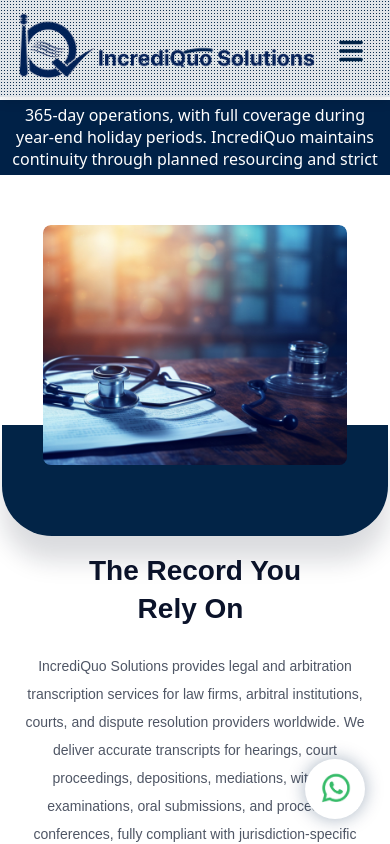
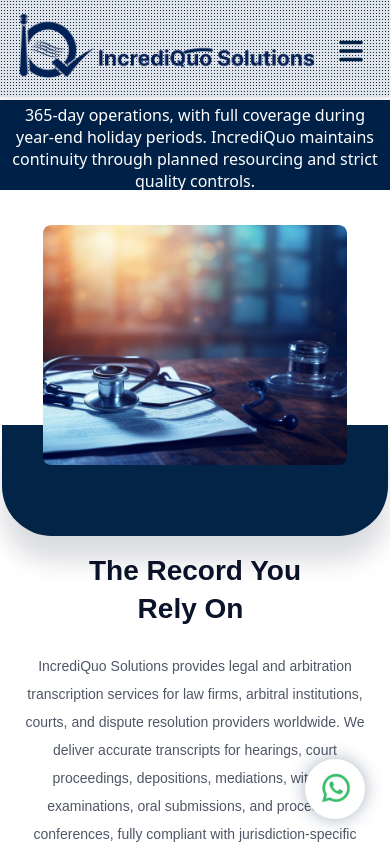
Before and after one commit to sandeeptridizi/IncrediQuo, a React (Vite) app: page / in a window 390 px wide. Shown: the top 844 px of the page. Built offline with nearby package versions, Linux system fonts and the light colour scheme; no server answers; the database is empty.

Commit message:
navspacer

```diff
--- a/src/appStyles/HomePageStyles/Hero.css
+++ b/src/appStyles/HomePageStyles/Hero.css
@@ -353,7 +353,7 @@
   top: 100px;
   left: 0%;
   width: 100%;
-  height: 75px;
+  height: 90px;
   background-color: #002147;
   color: #ffffff;
   z-index: 800;
```
